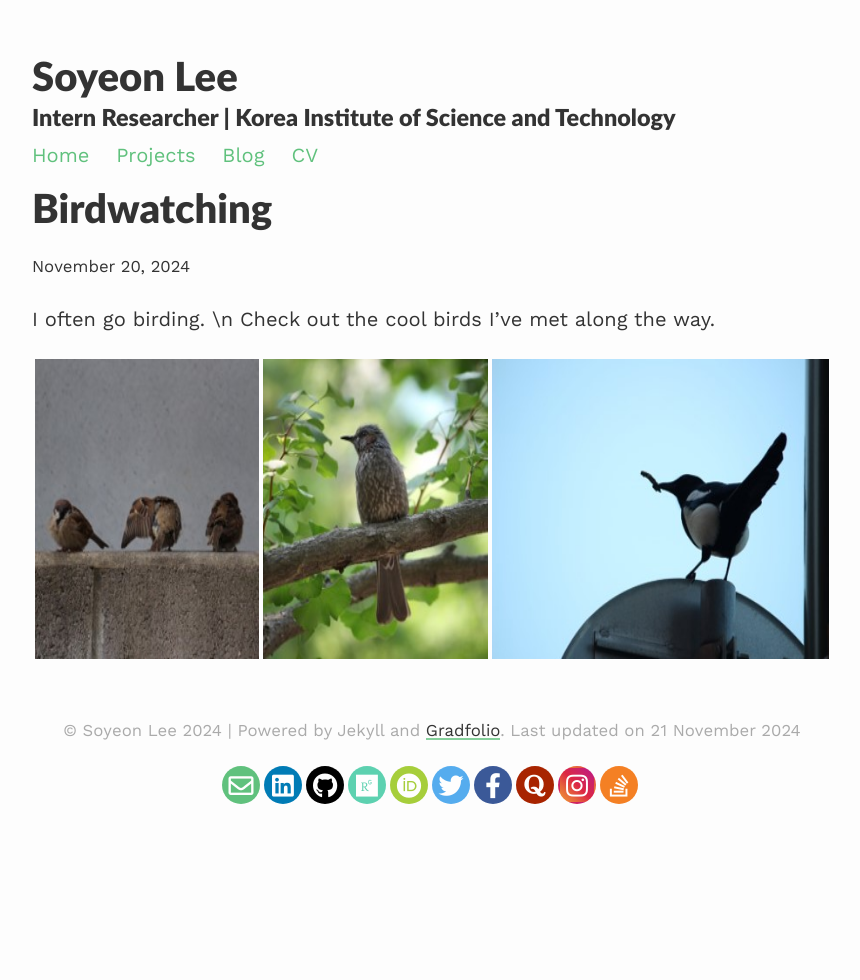
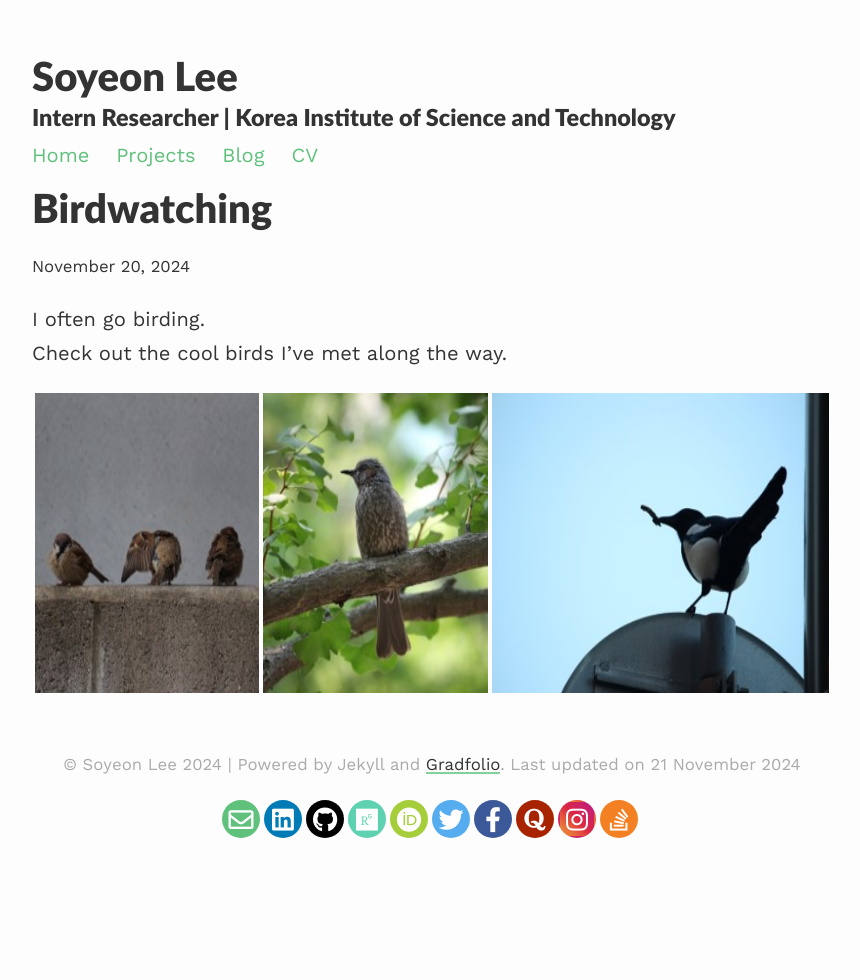
Before and after one commit to soysilver/soysilvery, a Jekyll site: the page built from _posts/2024-11-20-Birdwatching.md, in a window 1280 px wide. Shown: the whole page, without its empty margins (208-1068 px from the left). Built offline with Jekyll 4.4.1, drawn with Linux system fonts in a browser that asks for light colours; nearby versions of some CDN libraries.

```diff
--- a/_posts/2024-11-20-Birdwatching.md
+++ b/_posts/2024-11-20-Birdwatching.md
@@ -3,7 +3,7 @@ layout: post
 title: "Birdwatching"
 ---
 
-I often go birding. \n
+I often go birding.\
 Check out the cool birds I've met along the way.
 
 |:-:|:-:|:-:|
```
